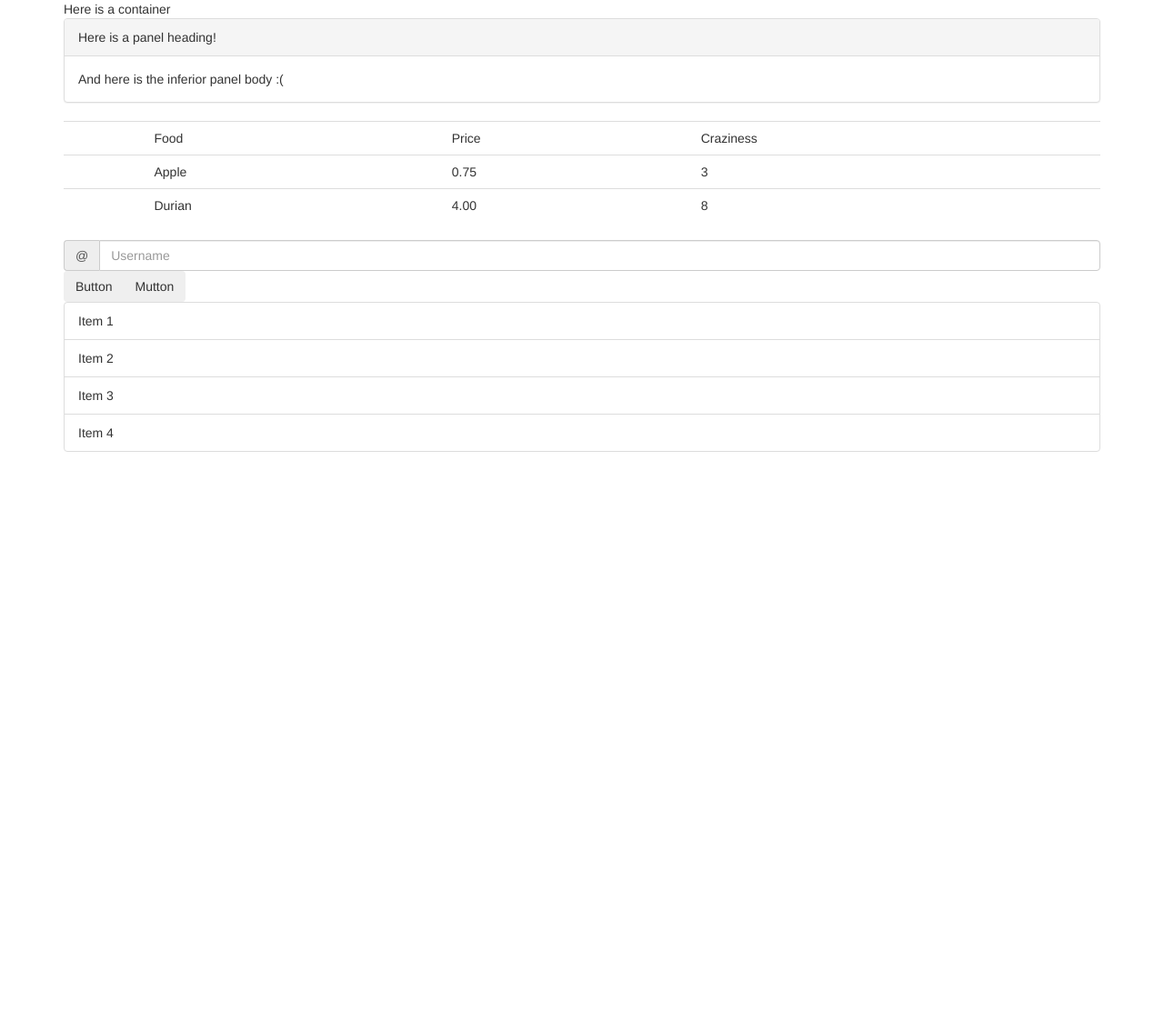
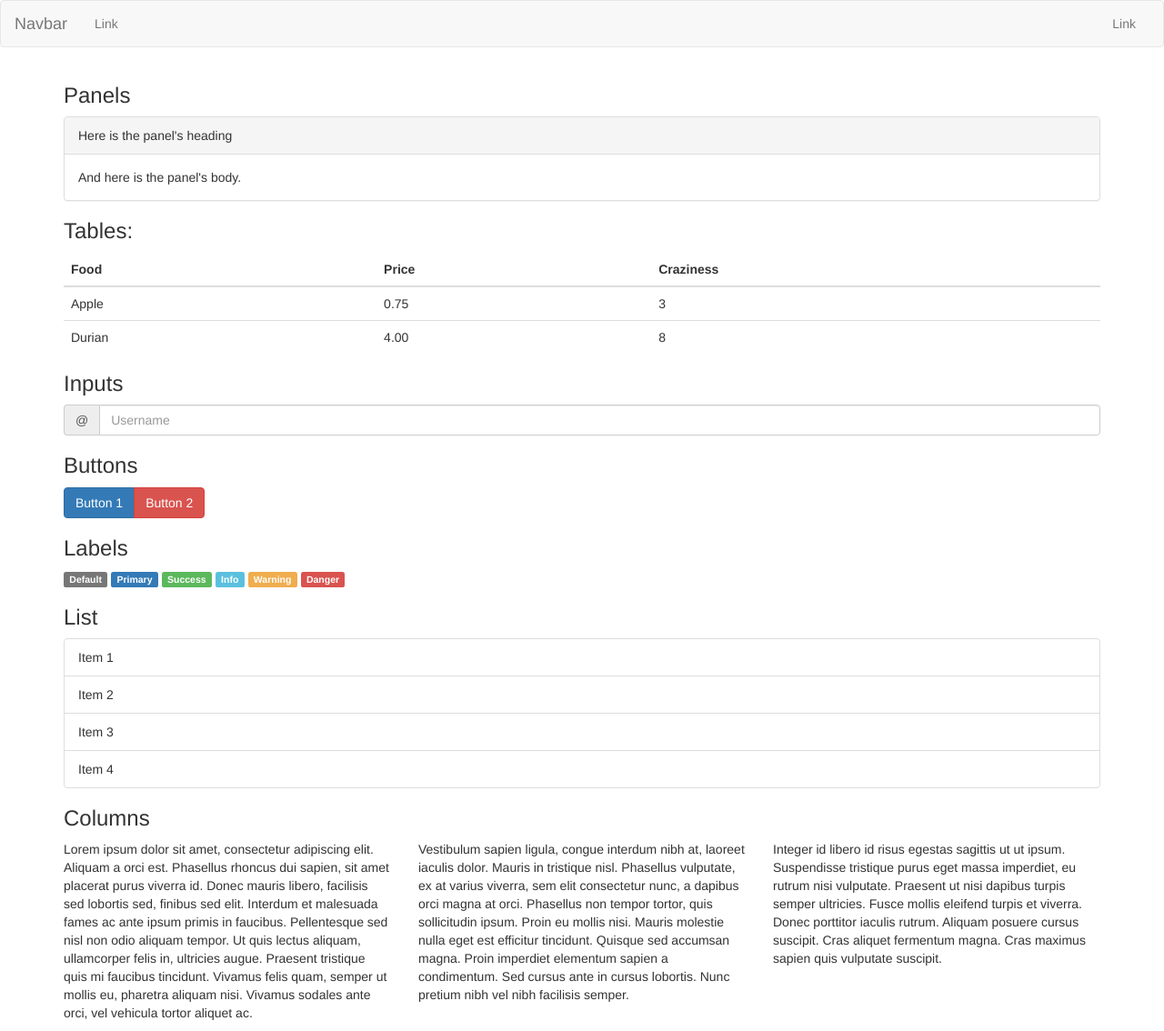
Before and after one commit to billywongstuy/FrameWorkHTML, a plain HTML site: page index.html in a window 1280 px wide. Shown: the whole page at 91% size. Before the commit the page ends 800 px from the top, so only its background shows below. Drawn offline with nearby package versions, Linux system fonts and the light colour scheme.

Commit message:
Add more stuff

```diff
--- a/index.html
+++ b/index.html
@@ -1,51 +1,95 @@
 <!DOCTYPE html>
 <html>
-
     <head>
         <title>THAT BOOTY!</title>
         <link rel="stylesheet" href="http://maxcdn.bootstrapcdn.com/bootstrap/3.3.7/css/bootstrap.min.css" integrity="sha384-BVYiiSIFeK1dGmJRAkycuHAHRg32OmUcww7on3RYdg4Va+PmSTsz/K68vbdEjh4u" crossorigin="anonymous">
+
+        <nav class="navbar navbar-default">
+            <div class="container-fluid">
+                <div class="navbar-header">
+                    <a class="navbar-brand" href="#">Navbar</a>
+                </div>
+
+                <div class="collapse navbar-collapse">
+                    <ul class="nav navbar-nav">
+                        <li><a href="#">Link</a></li>
+                    </ul>
+                    <ul class="nav navbar-nav navbar-right">
+                        <li><a href="#">Link</a></li>
+                    </ul>
+                </div>
+            </div>
+        </nav>
     </head>
 
     <body>
         <div class="container">
-      Here is a container
+            <h3>Panels</h3>
             <div class="panel panel-default">
                 <div class="panel-heading">
-	  Here is a panel heading!
+                    Here is the panel's heading
                 </div>
                 <div class="panel-body">
-	  And here is the inferior panel body :(
+                    And here is the panel's body.
                 </div>
             </div>
 
+            <h3>Tables:</h3>
             <table class="table">
-      <th>
-	<td>Food</td><td>Price</td><td>Craziness</td>
-      </th>
+                <thead>
+                    <th>Food</th><th>Price</th><th>Craziness</th>
+                </thead>
+                <tbody>
                     <tr>
-	<td></td><td>Apple</td><td>0.75</td><td>3</td>
+                        <td>Apple</td><td>0.75</td><td>3</td>
                     </tr>
                     <tr>
-	<td></td><td>Durian</td><td>4.00</td><td>8</td>
+                        <td>Durian</td><td>4.00</td><td>8</td>
                     </tr>
+                </tbody>
             </table>
 
+            <h3>Inputs</h3>
             <div class="input-group">
                 <span class="input-group-addon" id="basic-addon1">@</span>
                 <input type="text" class="form-control" placeholder="Username" aria-describedby="basic-addon1">
             </div>
 
-    <div class="btn-group" role="group" aria-label="...">
-      <button type="button" class="btn">Button</button>
-      <button type="button" class="btn">Mutton</button>
+            <h3>Buttons</h3>
+            <div class="btn-group">
+                <button type="button" class="btn btn-primary">Button 1</button>
+                <button type="button" class="btn btn-danger">Button 2</button>
             </div>
 
+            <h3>Labels</h3>
+            <span class="label label-default">Default</span>
+            <span class="label label-primary">Primary</span>
+            <span class="label label-success">Success</span>
+            <span class="label label-info">Info</span>
+            <span class="label label-warning">Warning</span>
+            <span class="label label-danger">Danger</span>
+
+            <h3>List</h3>
             <ul class="list-group">
                 <li class="list-group-item">Item 1</li>
                 <li class="list-group-item">Item 2</li>
                 <li class="list-group-item">Item 3</li>
                 <li class="list-group-item">Item 4</li>
             </ul>
+
+            <h3>Columns</h3>
+            <div class="row">
+                <p class="col-md-4">
+                Lorem ipsum dolor sit amet, consectetur adipiscing elit. Aliquam a orci est. Phasellus rhoncus dui sapien, sit amet placerat purus viverra id. Donec mauris libero, facilisis sed lobortis sed, finibus sed elit. Interdum et malesuada fames ac ante ipsum primis in faucibus. Pellentesque sed nisl non odio aliquam tempor. Ut quis lectus aliquam, ullamcorper felis in, ultricies augue. Praesent tristique quis mi faucibus tincidunt. Vivamus felis quam, semper ut mollis eu, pharetra aliquam nisi. Vivamus sodales ante orci, vel vehicula tortor aliquet ac.
+                </p>
+                <p class="col-md-4">
+                Vestibulum sapien ligula, congue interdum nibh at, laoreet iaculis dolor. Mauris in tristique nisl. Phasellus vulputate, ex at varius viverra, sem elit consectetur nunc, a dapibus orci magna at orci. Phasellus non tempor tortor, quis sollicitudin ipsum. Proin eu mollis nisi. Mauris molestie nulla eget est efficitur tincidunt. Quisque sed accumsan magna. Proin imperdiet elementum sapien a condimentum. Sed cursus ante in cursus lobortis. Nunc pretium nibh vel nibh facilisis semper.
+                </p>
+                <p class="col-md-4">
+                Integer id libero id risus egestas sagittis ut ut ipsum. Suspendisse tristique purus eget massa imperdiet, eu rutrum nisi vulputate. Praesent ut nisi dapibus turpis semper ultricies. Fusce mollis eleifend turpis et viverra. Donec porttitor iaculis rutrum. Aliquam posuere cursus suscipit. Cras aliquet fermentum magna. Cras maximus sapien quis vulputate suscipit.
+                </p>
+
+            </div>
         </div>
 
     </body>
```
Also changed, not shown: 1 other file. Lines whose indentation alone changed are shown as unchanged.
